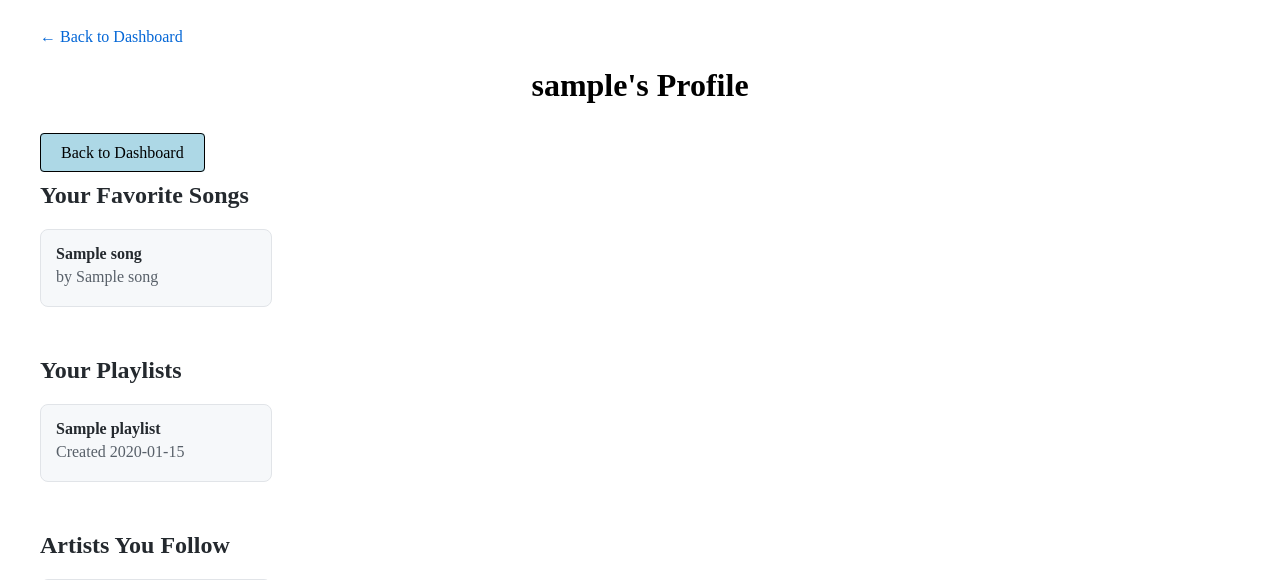
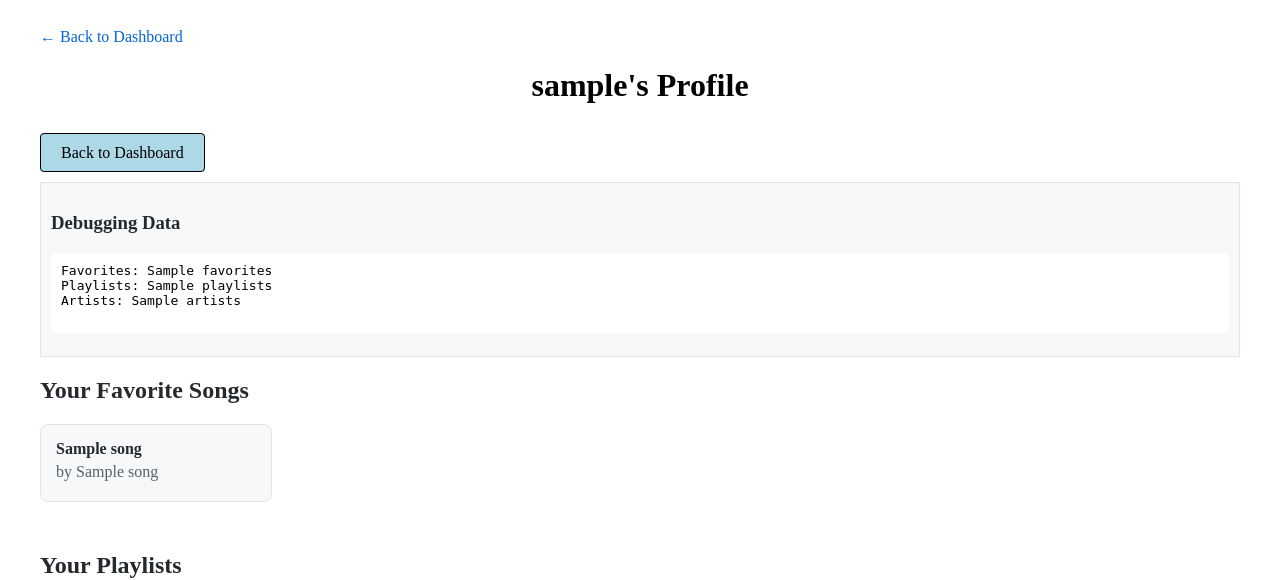
Before and after one commit to weijiej/music-socialmedia-server, a Flask app: template templates/user_profile.html in a window 1280 px wide. Shown: the top 580 px of the page. Run offline with Flask 3, Linux system fonts and the light colour scheme; the template is opened without the code that fills it: most values are stand-ins (such as "Sample title", 1, 10 or a date in 2020); parts of the project's set-up code (start-up, migrations or seed data) failed here and were passed over.

Commit message:
Update user_profile.html

```diff
--- a/templates/user_profile.html
+++ b/templates/user_profile.html
@@ -24,6 +24,15 @@
             Back to Dashboard
         </a>
     </div>
+        <!-- Debugging Tool -->
+        <div style="background-color: #f6f8fa; border: 1px solid #e1e4e8; padding: 10px; margin-bottom: 20px;">
+            <h3 style="color: #24292e;">Debugging Data</h3>
+            <pre style="white-space: pre-wrap; word-wrap: break-word; background-color: #fff; padding: 10px; border-radius: 5px;">
+Favorites: {{ favorites | safe }}
+Playlists: {{ playlists | safe }}
+Artists: {{ artists | safe }}
+            </pre>
+        </div>
 
         <!-- Favorite Songs Section -->
         <div style="margin-bottom: 40px;">
```
